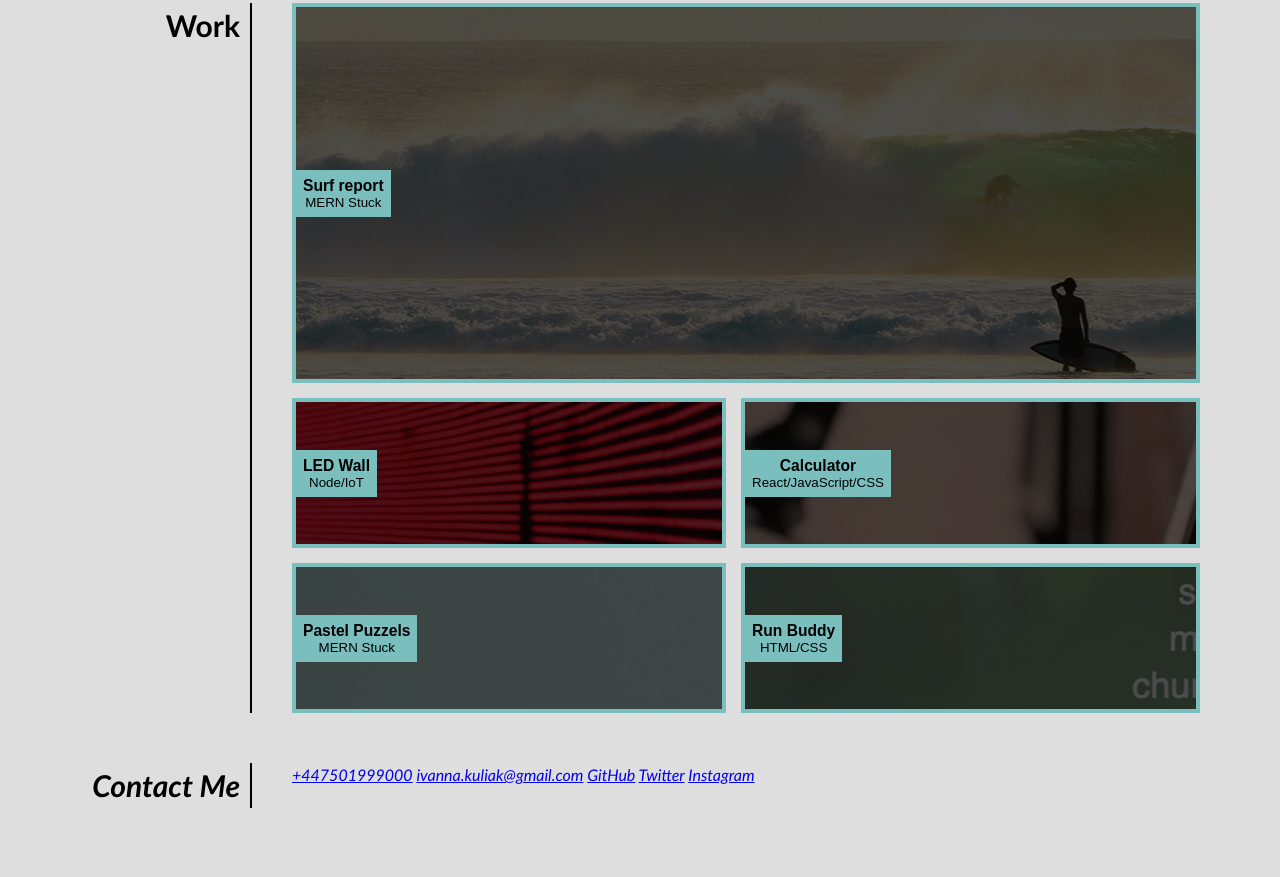
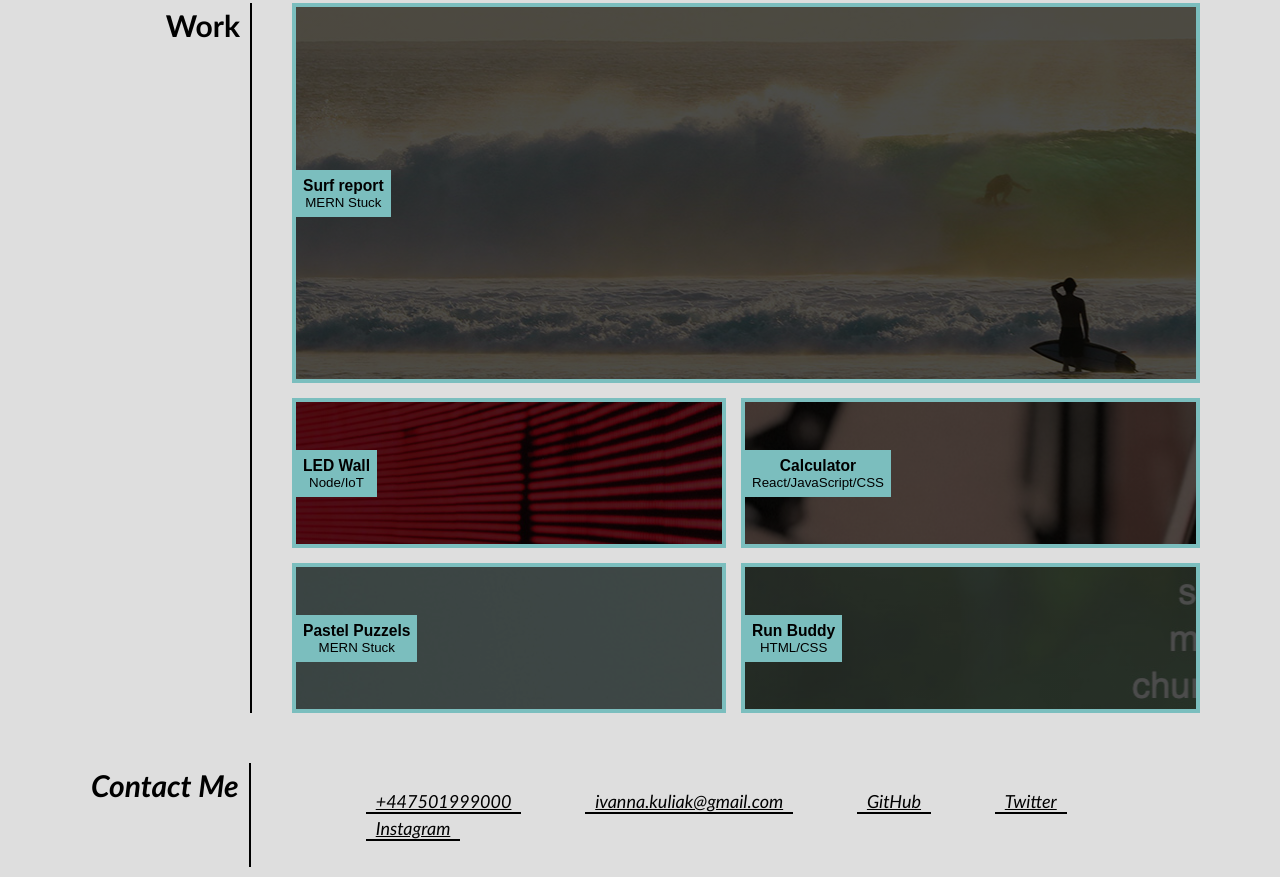
Before and after one commit to Ivanna0803/module-2-portfolio, a plain HTML site: page index.html in a window 1280 px wide. Shown: the part 584-1461 px from the top of the page. Before the commit the page ends 1402 px from the top, so only its background shows below. Drawn offline with Linux system fonts and the light colour scheme.

Commit message:
change contanct info position

```diff
--- a/css/style.css
+++ b/css/style.css
@@ -176,3 +176,34 @@ nav ul li a {
   padding: 7px;
   float: left;
 }
+
+.contact {
+  display: inline-block;
+  margin-left: 15px;
+  padding-top: 25px;
+  padding-bottom: 25px;
+}
+.contact a {
+  border-bottom: 2px solid;
+  text-align: center;
+  font-size: 18px;
+  width: 100px;
+  margin-left: 60px;
+  padding-left: 10px;
+  padding-right: 10px;
+}
+
+.contact a:link {
+  color: black;
+ }
+
+.contact a:visited {
+  color: black;
+
+ }
+.contact a:active {
+ color: black;
+}
+.contact a:hover {
+ color: rgb(37, 37, 126);
+}
```
